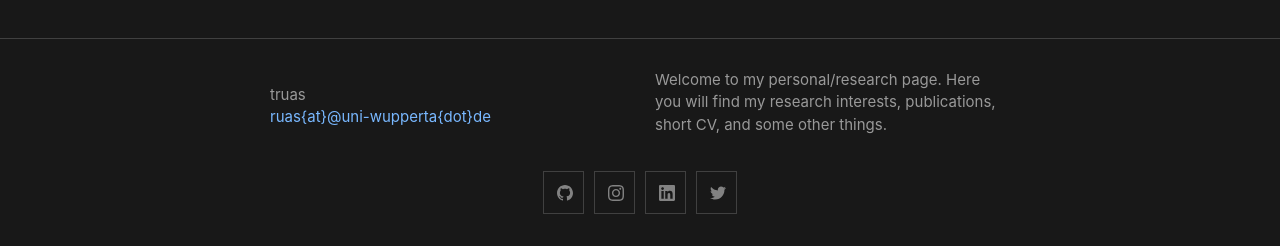
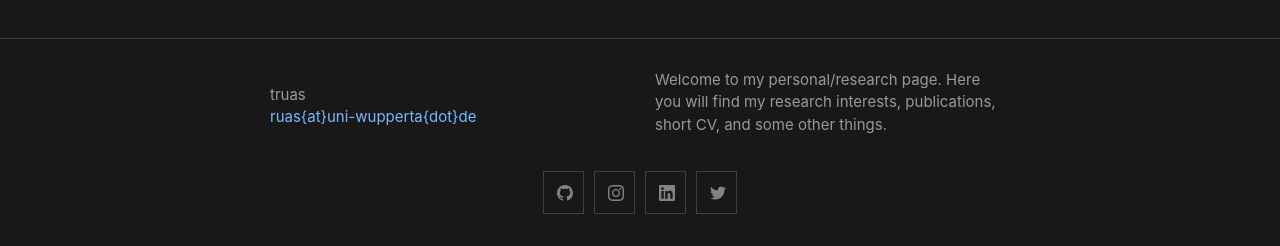
Before and after one commit to truas/truas, a Jekyll site: the page built from content/teaching.md, in a window 1280 px wide. Shown: the part 1006-1252 px from the top of the page. Built offline with Jekyll 4.4.1, drawn with Linux system fonts in a browser that asks for light colours.

Commit message:
fix academia exp

```diff
--- a/_config.yml
+++ b/_config.yml
@@ -1,7 +1,7 @@
 title: Terry Ruas, Ph.D.
 author:
   name: truas
-  email: ruas{at}@uni-wupperta{dot}de
+  email: ruas{at}uni-wupperta{dot}de
 description: > # this means to ignore newlines until "show_excerpts:"
   Welcome to my personal/research page. Here you will find my research interests, publications, short CV, and some other things.
 
```
